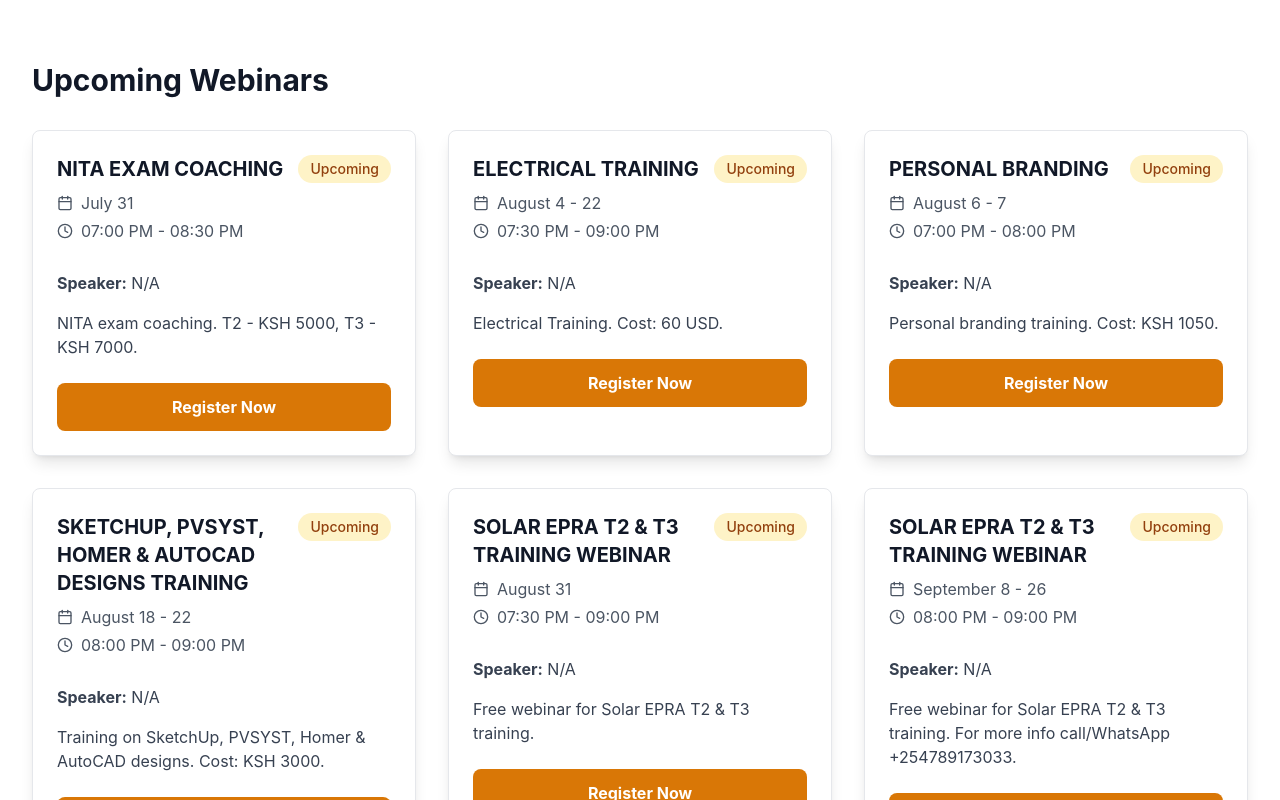
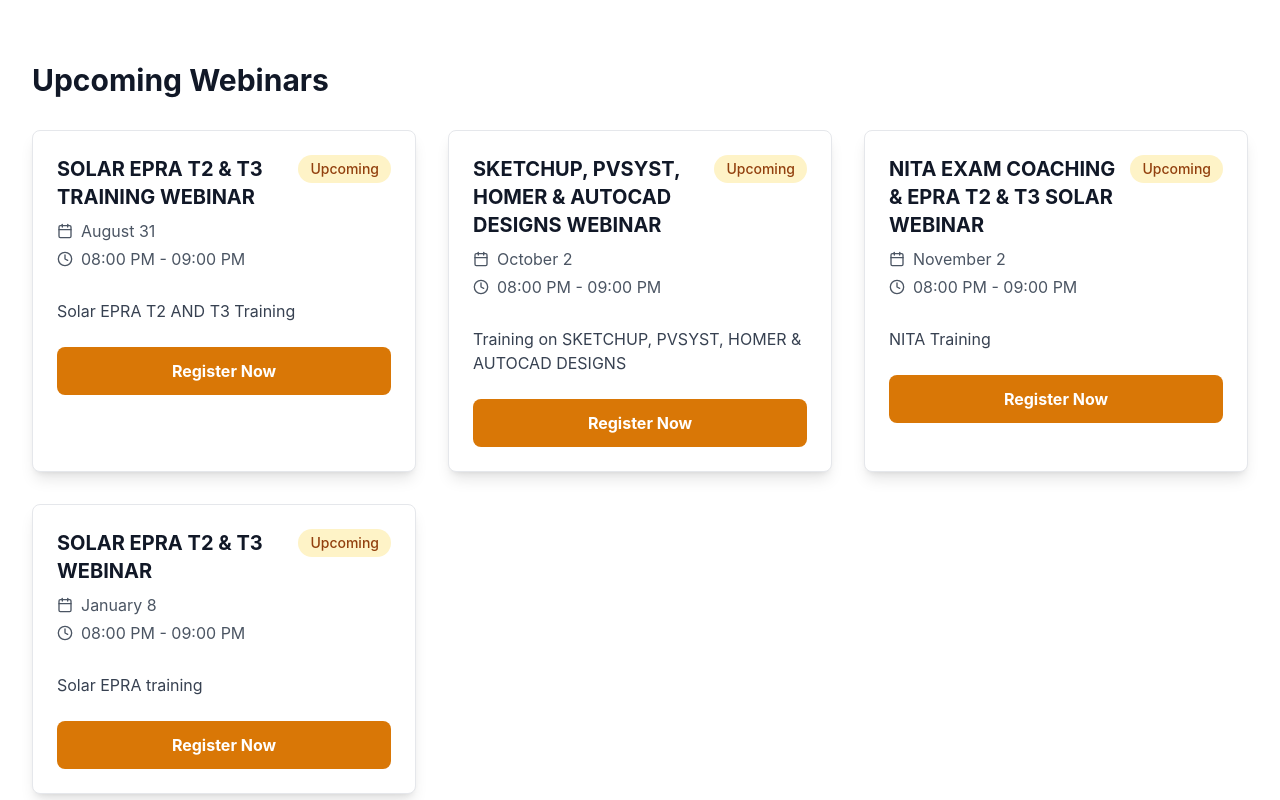
Before and after one commit to victoroki/web-app, a React (Create React App) app: page /training/webinars in a window 1280 px wide. Shown: the part 300-1100 px from the top of the page. Built offline with nearby package versions, Linux system fonts and the light colour scheme; the HTML template or start-up script is replaced by a standard one.

Commit message:
update upcomimn webniar

```diff
--- a/src/components/training/UpcomingWebinars.jsx
+++ b/src/components/training/UpcomingWebinars.jsx
@@ -3,123 +3,11 @@
 const UpcomingWebinars = () => {
   const upcomingWebinars = [
     {
-      "title": "NITA EXAM COACHING",
-      "date": "July 31",
-      "time": "07:00 PM - 08:30 PM",
-      "speaker": "N/A",
-      "description": "NITA exam coaching. T2 - KSH 5000, T3 - KSH 7000.",
-      "registrationLink": "N/A"
-    },
-    {
-      "title": "ELECTRICAL TRAINING",
-      "date": "August 4 - 22",
-      "time": "07:30 PM - 09:00 PM",
-      "speaker": "N/A",
-      "description": "Electrical Training. Cost: 60 USD.",
-      "registrationLink": "N/A"
-    },
-    {
-      "title": "PERSONAL BRANDING",
-      "date": "August 6 - 7",
-      "time": "07:00 PM - 08:00 PM",
-      "speaker": "N/A",
-      "description": "Personal branding training. Cost: KSH 1050.",
-      "registrationLink": "N/A"
-    },
-    {
-      "title": "SKETCHUP, PVSYST, HOMER & AUTOCAD DESIGNS TRAINING",
-      "date": "August 18 - 22",
-      "time": "08:00 PM - 09:00 PM",
-      "speaker": "N/A",
-      "description": "Training on SketchUp, PVSYST, Homer & AutoCAD designs. Cost: KSH 3000.",
-      "registrationLink": "N/A"
-    },
-    {
-      "title": "SOLAR EPRA T2 & T3 TRAINING WEBINAR",
-      "date": "August 31",
-      "time": "07:30 PM - 09:00 PM",
-      "speaker": "N/A",
-      "description": "Free webinar for Solar EPRA T2 & T3 training.",
-      "registrationLink": "N/A"
-    },
-    {
-      "title": "SOLAR EPRA T2 & T3 TRAINING WEBINAR",
-      "date": "September 8 - 26",
-      "time": "08:00 PM - 09:00 PM",
-      "speaker": "N/A",
-      "description": "Free webinar for Solar EPRA T2 & T3 training. For more info call/WhatsApp +254789173033.",
-      "registrationLink": "tel:+254789173033"
-    },
-    {
-      "title": "NITA EXAM COACHING & EPRA T2 & T3 SOLAR WEBINAR",
-      "date": "October 2",
-      "time": "08:00 PM - 09:00 PM",
-      "speaker": "N/A",
-      "description": "Free webinar combining NITA Exam Coaching and EPRA T2 & T3 Solar.",
-      "registrationLink": "N/A"
-    },
-    {
-      "title": "SKETCHUP, PVSYST, HOMER & AUTOCAD DESIGNS WEBINAR",
-      "date": "October 6 - 24",
-      "time": "07:30 PM - 09:00 PM",
-      "speaker": "N/A",
-      "description": "Webinar on SketchUp, PVSYST, Homer & AutoCAD designs. Cost: KSH 6000.",
-      "registrationLink": "N/A"
-    },
-    {
-      "title": "SKETCHUP, PVSYST, HOMER & AUTOCAD DESIGNS TRAINING",
-      "date": "November 2",
-      "time": "07:30 PM - 09:00 PM",
-      "speaker": "N/A",
-      "description": "Free training on SketchUp, PVSYST, Homer & AutoCAD designs.",
-      "registrationLink": "N/A"
-    },
-    {
-      "title": "NITA EXAM COACHING",
-      "date": "November 10 - 14",
-      "time": "07:00 PM - 08:00 PM",
-      "speaker": "N/A",
-      "description": "NITA exam coaching. Cost: KSH 3000.",
-      "registrationLink": "N/A"
-    },
-    {
-      "title": "ELECTRICAL TRAINING",
-      "date": "November 17 - December 5",
-      "time": "07:30 PM - 09:00 PM",
-      "speaker": "N/A",
-      "description": "Electrical Training. For more info call/WhatsApp +254789173033.",
-      "registrationLink": "tel:+254789173033"
-    },
-    {
-      "title": "SOLAR EPRA T2 & T3 TRAINING WEBINAR",
-      "date": "December 8 - 12",
-      "time": "08:00 PM - 09:00 PM",
-      "speaker": "N/A",
-      "description": "Solar EPRA T2 & T3 training webinar. T2: KSH 5000, T3: KSH 7000.",
-      "registrationLink": "N/A"
-    },
-    {
-      "title": "SOLAR EPRA T2 & T3 TRAINING WEBINAR",
-      "date": "January 8",
-      "time": "07:00 PM - 08:00 PM",
-      "speaker": "N/A",
-      "description": "Free webinar for Solar EPRA T2 & T3 training. For more info call/WhatsApp +254789173033.",
-      "registrationLink": "tel:+254789173033"
-    },
-    {
-      "title": "SOLAR EPRA T2 & T3 TRAINING WEBINAR",
-      "date": "January 12 - 30",
-      "time": "07:30 PM - 09:00 PM",
-      "speaker": "N/A",
-      "description": "Solar EPRA T2 & T3 training webinar. T2: KSH 5000, T3: KSH 7000.",
-      "registrationLink": "N/A"
-    },
-    {
-    "title": "ELECTRICAL TRAINING",
+    "title": " SOLAR EPRA T2 & T3 TRAINING WEBINAR",
     "date": "August 31",
     "time": "08:00 PM - 09:00 PM",
     "speaker": "Dalton and Emmanuel",
-    "description": "Electrical Trainng",
+    "description": "Solar EPRA T2 AND T3 Training",
     "registrationLink": "N/A"
   },
   {
@@ -128,6 +16,22 @@
     "time": "08:00 PM - 09:00 PM",
     "speaker": "Dalton and Mazin",
     "description": "Training on SKETCHUP, PVSYST, HOMER & AUTOCAD DESIGNS",
+    "registrationLink": "N/A"
+  },
+    {
+    "title": "NITA EXAM COACHING & EPRA T2 & T3 SOLAR WEBINAR",
+    "date": "November 2",
+    "time": "08:00 PM - 09:00 PM",
+    "speaker": "Dalton and Mazin",
+    "description": "NITA Training",
+    "registrationLink": "N/A"
+  },
+      {
+    "title": "SOLAR EPRA T2 & T3  WEBINAR",
+    "date": "January 8",
+    "time": "08:00 PM - 09:00 PM",
+    "speaker": "Dalton and Mazin",
+    "description": "Solar EPRA training",
     "registrationLink": "N/A"
   }
   ];
@@ -155,7 +59,7 @@
                   Upcoming
                 </span>
               </div>
-              <p className="text-gray-700 mb-4"><strong>Speaker:</strong> {webinar.speaker}</p>
+              {/* <p className="text-gray-700 mb-4"><strong>Speaker:</strong> {webinar.speaker}</p> */}
               <p className="text-gray-700 mb-6">{webinar.description}</p>
               <a
                 href={webinar.registrationLink}
```
